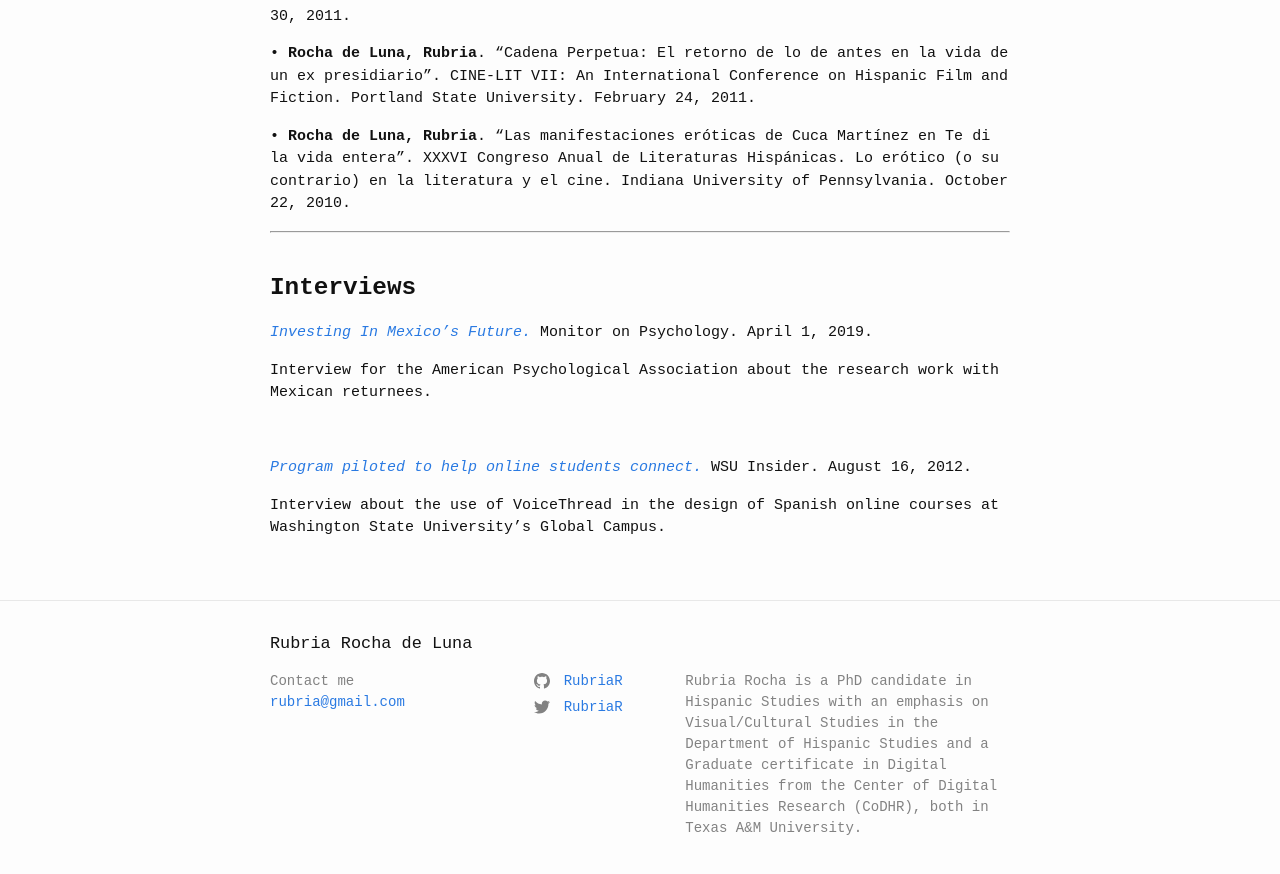
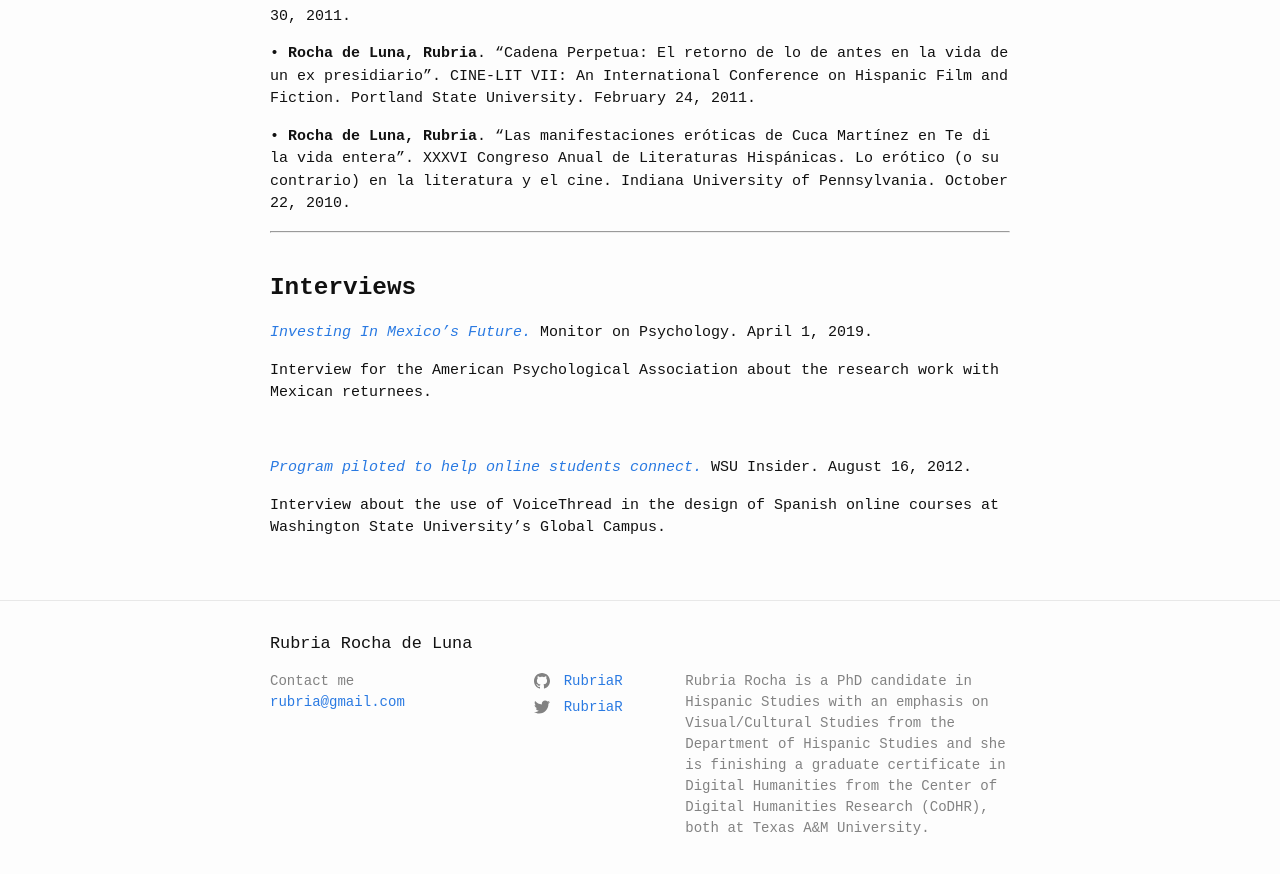
Before and after one commit to RubriaR/rubriarocha, a Jekyll site: the page built from research.md, in a window 1280 px wide and 900 px high, scrolled down 2060 px. Shown: the top 874 px of the window. Built offline with Jekyll 4.4.1, drawn with Linux system fonts in a browser that asks for light colours.

```diff
--- a/_config.yml
+++ b/_config.yml
@@ -16,7 +16,7 @@
 title: Rubria Rocha de Luna
 email: rubria@gmail.com
 description: >- # this means to ignore newlines until "baseurl:"
-  Rubria Rocha is a PhD candidate in Hispanic Studies with an emphasis on Visual/Cultural Studies in the Department of Hispanic Studies and a Graduate certificate in Digital Humanities from the Center of Digital Humanities Research (CoDHR), both in Texas A&M University.
+  Rubria Rocha is a PhD candidate in Hispanic Studies with an emphasis on Visual/Cultural Studies from the Department of Hispanic Studies and she is finishing a graduate certificate in Digital Humanities from the Center of Digital Humanities Research (CoDHR), both at Texas A&M University.
 baseurl: "/rubriarocha" # the subpath of your site, e.g. /blog
 url: "localhost:4000" # the base hostname & protocol for your site, e.g. http://example.com
 twitter_username: RubriaR
--- a/research.md
+++ b/research.md
@@ -15,7 +15,7 @@ Rubria Rocha de Luna is specializing in quantitative methods from the Digital Hu
 
 •	**Founder and Director** *Redes, migrantes sin fronteras* -Digital Initiative sponsored by the Center of Digital Humanities Research at Texas A&M University- (forthcoming, 2019)
 
-•	**Research team collaborator**, *United Fronteras* –Digital Archive- (forthcoming, April 2019)
+•	**Research team collaborator**, *[United Fronteras]* –Digital Archive- (forthcoming, April 2019)
 
 •	**Collaborator in Allies Section** *[Torn Apart/Separados]* – Critical Data & Visualization Intervention-
 
```
Also changed, not shown: other parts of research.md (+2 -1 lines).
